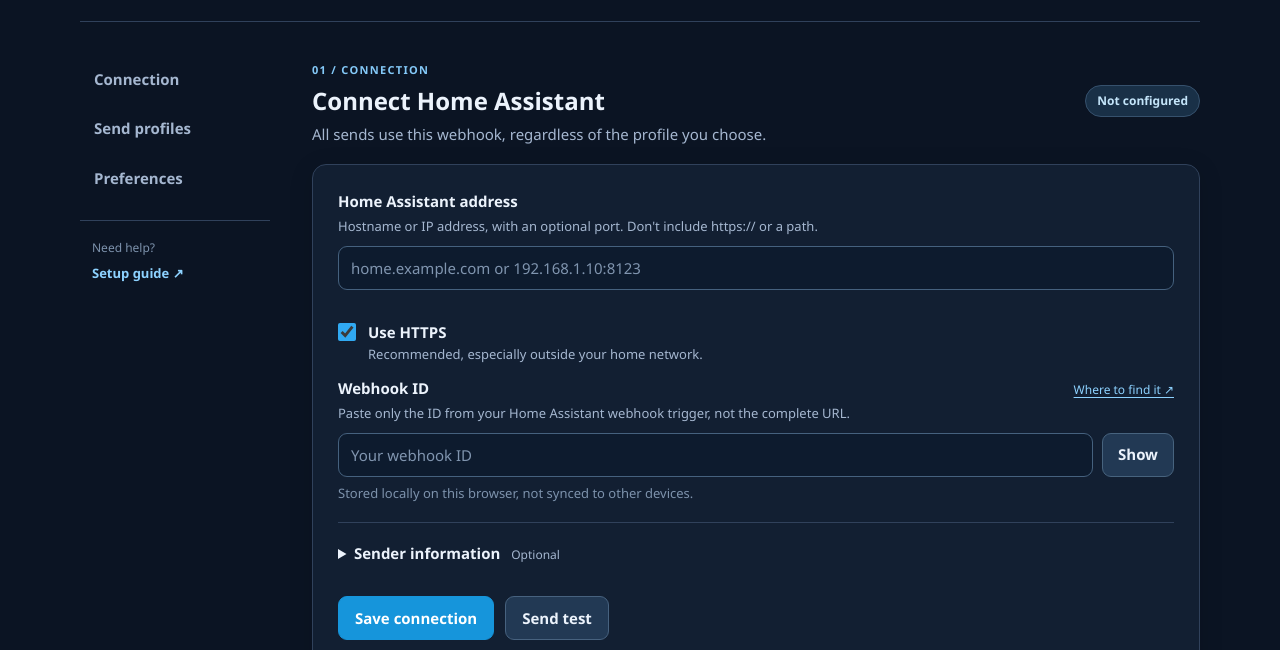
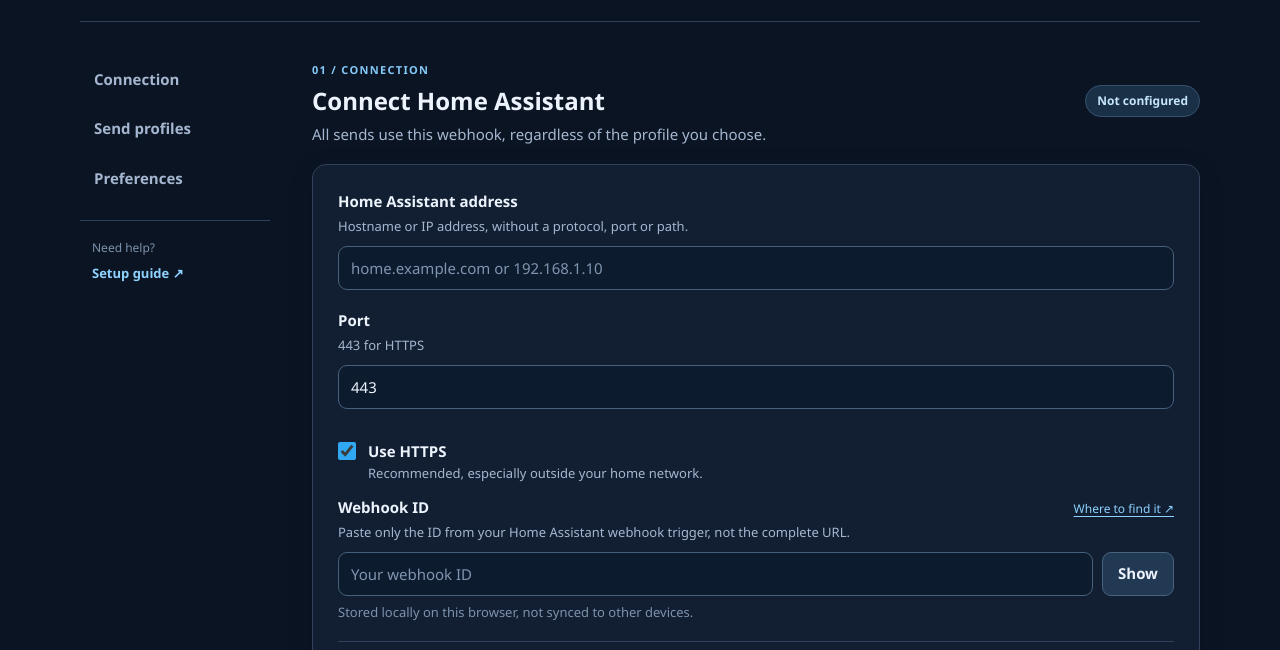
Before and after one commit to JOHLC/Send-to-Home-Assistant, a browser extension: page package/options.html in a window 1280 px wide. Shown: the part 126-776 px from the top of the page. Drawn offline with Linux system fonts and the light colour scheme.

Commit message:
ui: add separate HA port field with HTTPS 443 default

```diff
--- a/package/options.html
+++ b/package/options.html
@@ -42,11 +42,20 @@
           </div>
 
           <div class="settings-card">
-            <div class="field">
-              <label for="haHost">Home Assistant address</label>
-              <p class="field-help" id="hostHelp">Hostname or IP address, with an optional port. Don't include https:// or a path.</p>
-              <input id="haHost" type="text" placeholder="home.example.com or 192.168.1.10:8123"
-                     autocomplete="off" spellcheck="false" aria-describedby="hostHelp">
+            <div class="connection-address-grid">
+              <div class="field">
+                <label for="haHost">Home Assistant address</label>
+                <p class="field-help" id="hostHelp">Hostname or IP address, without a protocol, port or path.</p>
+                <input id="haHost" type="text" placeholder="home.example.com or 192.168.1.10"
+                       autocomplete="off" spellcheck="false" aria-describedby="hostHelp">
+              </div>
+              <div class="field">
+                <label for="haPort">Port</label>
+                <p class="field-help" id="portHelp">443 for HTTPS</p>
+                <input id="haPort" type="text" inputmode="numeric" pattern="[0-9]{1,5}"
+                       maxlength="5" value="443" placeholder="443" autocomplete="off"
+                       aria-describedby="portHelp">
+              </div>
             </div>
 
             <label class="check-row" for="sslToggle">
```
